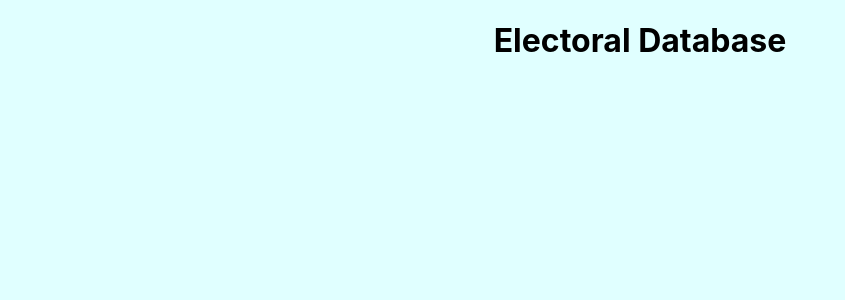
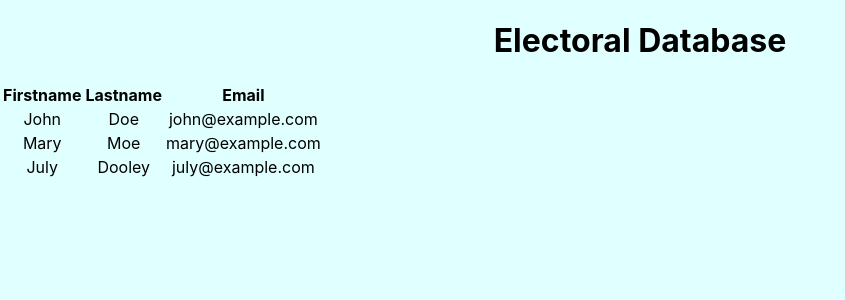
Before and after one commit to Amogh24/election_dbms, a React (Create React App) app in the folder client/front/: page /officer in a window 1280 px wide. Shown: the top 300 px of the page, without its empty margins (0-845 px from the left). Built offline with nearby package versions, Linux system fonts and the light colour scheme; no server answers.

Commit message:
fetching officer table

```diff
--- a/client/front/src/App.js
+++ b/client/front/src/App.js
@@ -1,7 +1,8 @@
 import './App.css';
 import Voter from './voter.js';
 import Nav from './nav.js';
-import Inputvoter from './new_voter'
+import Inputvoter from './new_voter.js'
+import Officer from './officer.js'
 import {BrowserRouter as Router,Switch,Route} from 'react-router-dom';
 function App() {
   return (
@@ -9,9 +10,10 @@ function App() {
     <div className="App">
       <h1>Electoral Database</h1>
       <Switch>
-      <Route path="/" exact component={Nav}/>
-      <Route path="/voter" exact component={Voter}/>
-      <Route path='/newvoter'component={Inputvoter}/>
+      <Route path = "/" exact component={Nav}/>
+      <Route path = "/voter" exact component={Voter}/>
+      <Route path = '/newvoter'component={Inputvoter}/>
+      <Route path = '/officer' component={Officer}/>
       </Switch>
     </div>
     </Router>
--- a/client/front/src/nav.js
+++ b/client/front/src/nav.js
@@ -1,3 +1,4 @@
+
 import React from 'react';
 import {Link, link} from 'react-router-dom';
 
@@ -13,6 +14,7 @@ const linkStyle={
 
       <div className="nav">
       <ul className="list">
+
           <Link style={linkStyle} to ='/voter'>
           <button className='B'>Voter</button>
           </Link>
@@ -22,9 +24,10 @@ const linkStyle={
           <Link style={linkStyle} to ='/study'>
           <button className='B'>Demographic Study</button>
           </Link>
-          <Link style={linkStyle} to ='/officers'>
+          <Link style={linkStyle} to ='/officer'>
           <button className='B'>Election Officers</button>
           </Link>
+
       </ul>
       </div>
 
--- /dev/null
+++ b/client/front/src/officer.js
@@ -0,0 +1,47 @@
+import React, { useEffect,useState } from 'react';
+
+const Officer = () =>
+{
+
+    const getOfficers = async()=>
+    {
+        const response = await fetch('http://localhost:5000/officer')
+        const data = await response.json()
+        console.log(data)
+    }
+useEffect(()=>{
+    getOfficers();
+},[])
+return(
+    <div>
+         <table className="table">
+    <thead>
+      <tr>
+        <th>Firstname</th>
+        <th>Lastname</th>
+        <th>Email</th>
+      </tr>
+    </thead>
+    <tbody>
+      <tr>
+        <td>John</td>
+        <td>Doe</td>
+        <td>john@example.com</td>
+      </tr>
+      <tr>
+        <td>Mary</td>
+        <td>Moe</td>
+        <td>mary@example.com</td>
+      </tr>
+      <tr>
+        <td>July</td>
+        <td>Dooley</td>
+        <td>july@example.com</td>
+      </tr>
+    </tbody>
+  </table>
+    </div>
+)
+}
+
+export default Officer;
```
